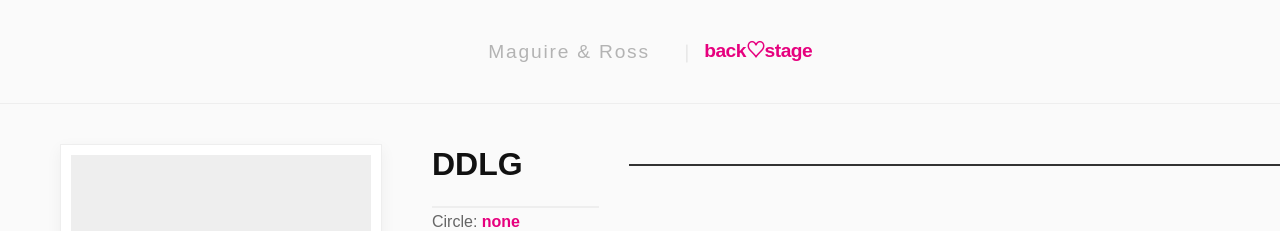
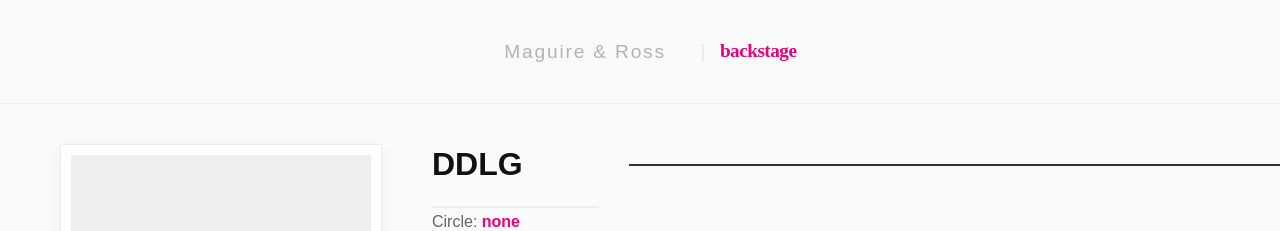
Before and after one commit to narelim/mag-ross-archive, a Jekyll site: the page built from _posts/2025-12-28-daddyprincess.md, in a window 1280 px wide and 900 px high. Shown: the top 231 px of the window. Built offline with Jekyll 4.4.1, drawn with Linux system fonts in a browser that asks for light colours; some web fonts are replaced.

Commit message:
Update default.html

```diff
--- a/_layouts/default.html
+++ b/_layouts/default.html
@@ -19,7 +19,7 @@
                 <span style="color:#ddd;">|</span>
 
                 <a href="{{ '/secret/' | relative_url }}" style="text-decoration: none; font-family: sans-serif; font-weight: bold; color: #E6007E; font-size: 1.2rem; letter-spacing: -0.5px;">
-                    <span font-family: 'Cafe24MeongiBlack'>back♡stage</span>
+                    <span style="font-family: 'Cafe24MeongiBlack';">backstage</span>
                 </a>
             </div>
 
```
